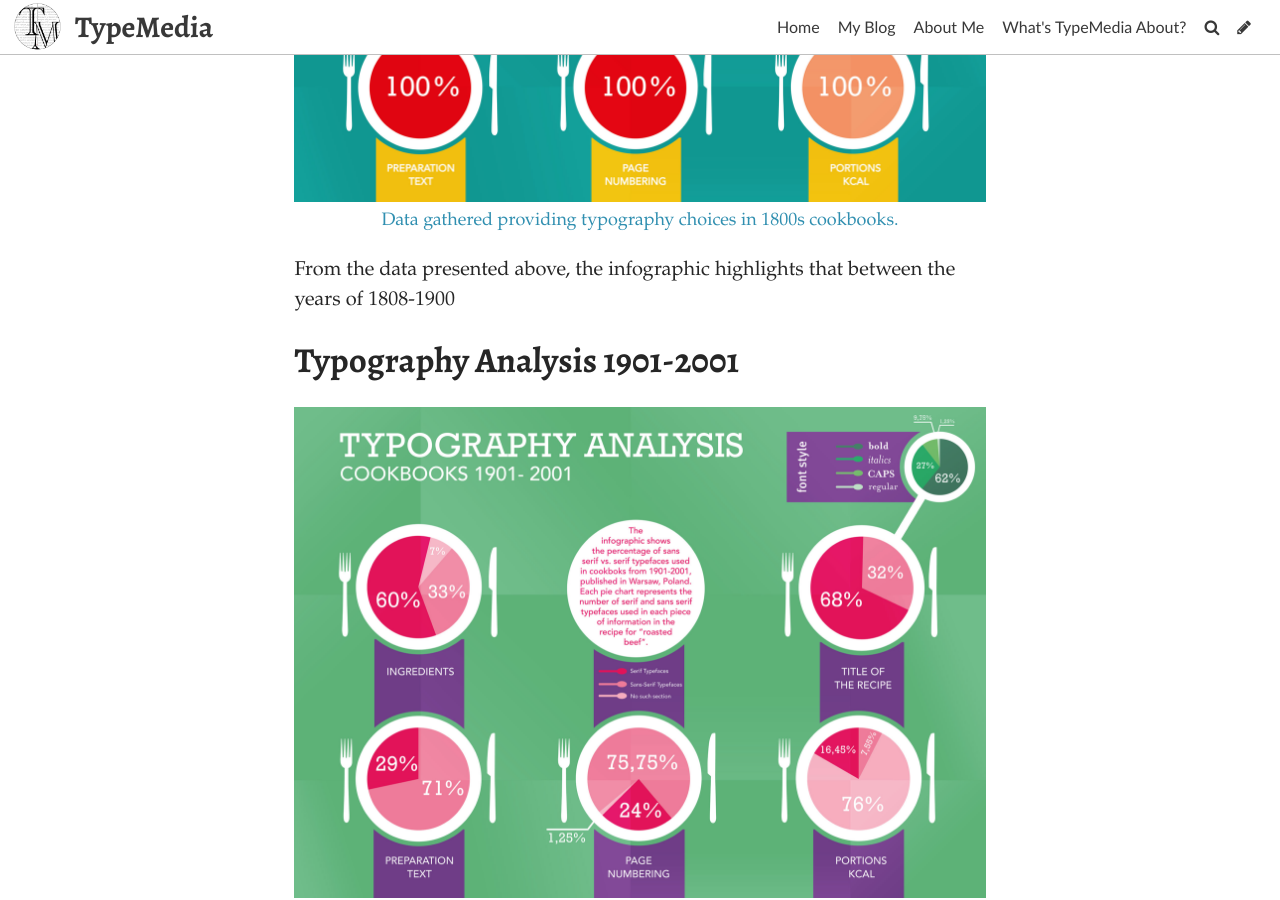
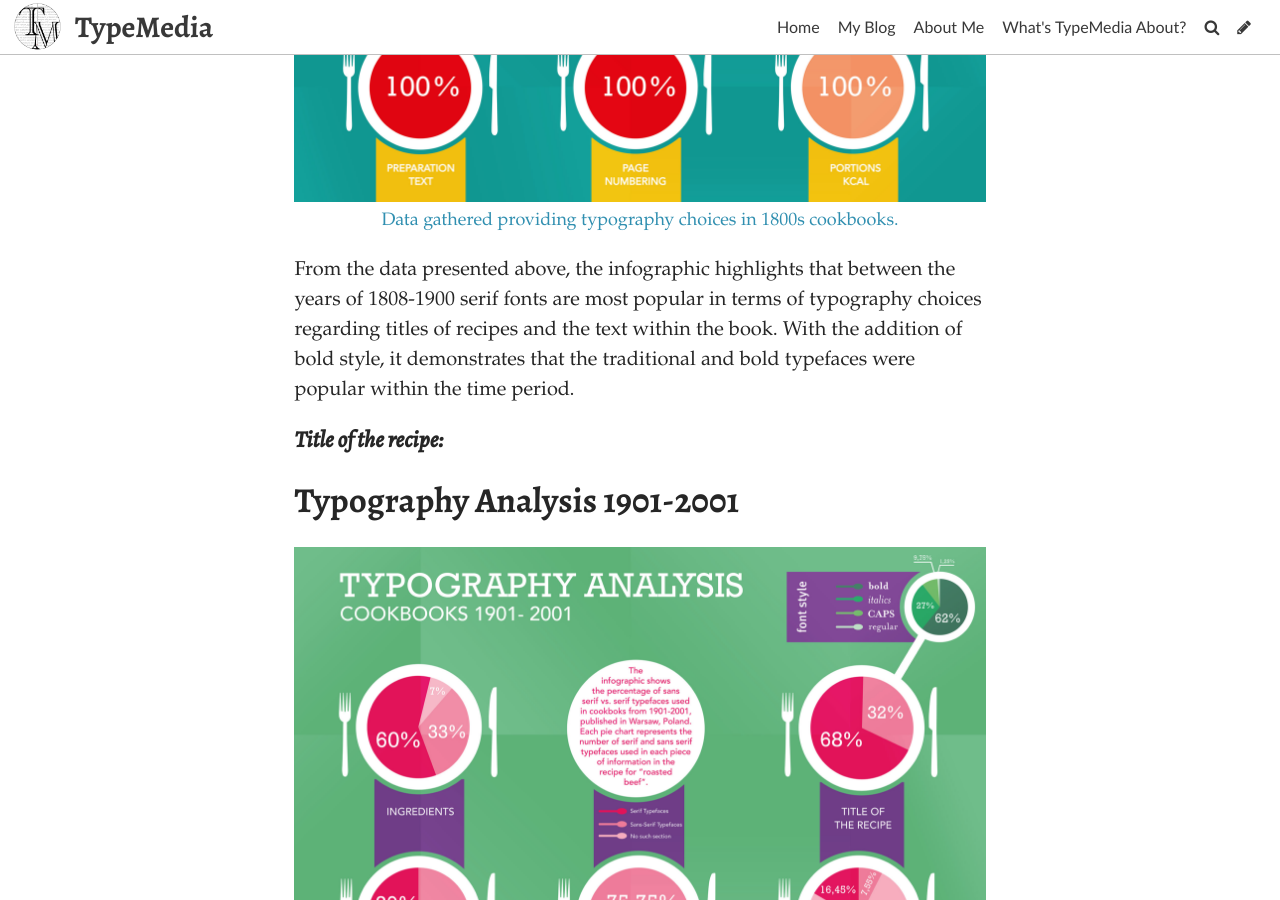
Before and after one commit to charlotteaashley/typo-design-template, a Jekyll site: the page built from _posts/2021-10-21-typography-in-cook-books.md, in a window 1280 px wide and 900 px high, scrolled down 1135 px. Built offline with Jekyll 4.4.1, drawn with Linux system fonts in a browser that asks for light colours; some web fonts are replaced.

Commit message:
Update Post “2021-10-21-typography-in-cook-books”

```diff
--- a/_posts/2021-10-21-typography-in-cook-books.md
+++ b/_posts/2021-10-21-typography-in-cook-books.md
@@ -16,7 +16,11 @@ On the covers of cook book recipe books, traditional typefaces which are used wi
 
 ![Data gathered providing typography choices in 1800s cookbooks.](../uploads/screenshot-2021-11-16-at-15.32.00.png)
 
-From the data presented above, the infographic highlights that between the years of 1808-1900
+From the data presented above, the infographic highlights that between the years of 1808-1900 serif fonts are most popular in terms of typography choices regarding titles of recipes and the text within the book. With the addition of bold style, it demonstrates that the traditional and bold typefaces were popular within the time period.
+
+#### *Title of the recipe:*
+
+
 
 ## Typography Analysis 1901-2001
 
```
